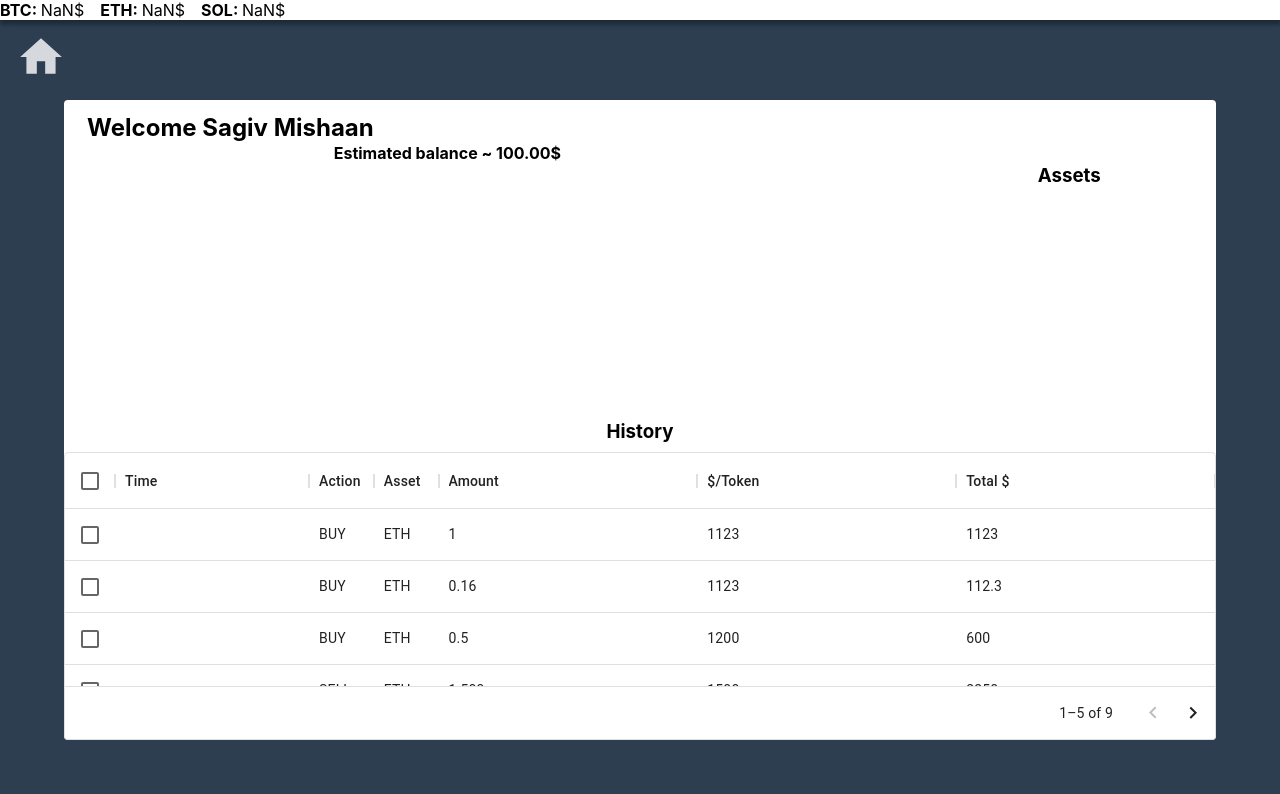
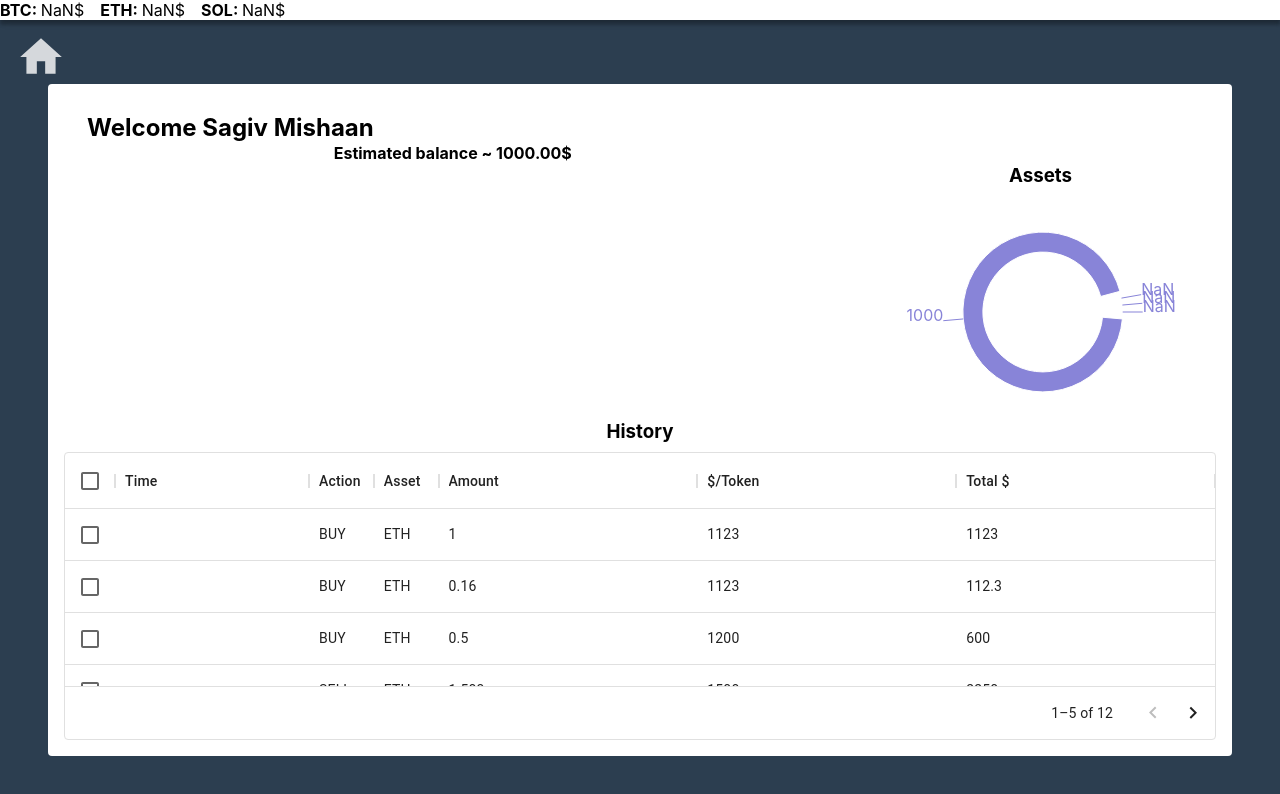
Before and after one commit to sagivmis/baliPay, a React (Create React App) app: page /wallet in a window 1280 px wide. Shown: the top 794 px of the page. Built offline with nearby package versions, Linux system fonts and the light colour scheme; no server answers.

Commit message:
Assets pie chart + calculations

```diff
--- a/package.json
+++ b/package.json
@@ -20,7 +20,7 @@
     "react-dom": "^18.2.0",
     "react-router-dom": "^6.6.1",
     "react-scripts": "5.0.1",
-    "react-smart-data-table": "^0.16.0",
+    "recharts": "^2.2.0",
     "typescript": "^4.9.4",
     "web-vitals": "^2.1.4"
   },
--- a/src/components/Wallet/Wallet.tsx
+++ b/src/components/Wallet/Wallet.tsx
@@ -1,13 +1,16 @@
-import React, { useContext, useEffect, useState } from "react"
-import { WalletType } from "../../types"
-import { dummyHistory, gridColumns } from "./cfg"
+import React, { useCallback, useContext, useEffect, useState } from "react"
+import { AvailableTickers, WalletType } from "../../types"
+import { dummyHistory, gridColumns, WalletTransaction } from "./cfg"
 import { DataGrid, GridValueGetterParams } from "@mui/x-data-grid"
 import "./wallet.css"
 import { ITickerContext, TickerContext } from "../../context/tickersContext"
+import { PieChart, Pie, ResponsiveContainer, Tooltip } from "recharts"
+import { formatAmountNumber } from "../../utils"
+import { availableTickers } from "../../utils/cfg"
 
 const Wallet = () => {
   const [wallet, setWallet] = useState<WalletType>({
-    balance: { btc: 0, eth: 5, sol: 500, usd: 100 }
+    balance: { btc: 0.1, eth: 0.88, sol: 113.3, usd: 1000 }
   })
   const [history, setHistory] = useState(dummyHistory)
   const [fiatBalances, setFiatBalances] = useState<WalletType>({
@@ -19,6 +22,43 @@ const Wallet = () => {
     TickerContext
   ) as ITickerContext
 
+  const calculateCurrencyAmountFromHistory = useCallback(
+    (ticker: AvailableTickers) => {
+      let totalAmount = 0
+      history.forEach((transaction) => {
+        if (transaction.currency === ticker) {
+          if (transaction.side === "BUY" || transaction.side === "DEPOSIT")
+            totalAmount += transaction.amount
+          else if (
+            transaction.side === "SELL" ||
+            transaction.side === "WITHDRAW"
+          )
+            totalAmount -= transaction.amount
+        }
+      })
+      return totalAmount
+      // currencyTransactions.forEach(())
+    },
+    [history]
+  )
+
+  const renderCustomTooltip = useCallback(
+    (props: any) => {
+      const bal = Object.values(fiatBalances.balance).map((balance, index) => {
+        return { balance, index }
+      })
+      let key = 0
+      bal.forEach((balance) => {
+        if (balance.balance === parseFloat(props.payload[0]?.value))
+          key = balance.index
+      })
+      const keys = Object.keys(fiatBalances.balance)
+
+      return <div className='tooltip'>{keys[key].toUpperCase()}</div>
+    },
+    [fiatBalances.balance]
+  )
+
   useEffect(() => {
     setFiatBalances(() => {
       const fiatWallet: WalletType = {
@@ -28,22 +68,27 @@ const Wallet = () => {
         Object.keys(wallet.balance)
           .map((key) => {
             if (key === "btc") {
-              fiatWallet.balance.btc =
-                parseFloat(btcPrice) * wallet.balance[key]
+              fiatWallet.balance.btc = formatAmountNumber(
+                (parseFloat(btcPrice) * wallet.balance[key]).toString()
+              )
               return fiatWallet.balance.btc
             }
             if (key === "eth") {
-              fiatWallet.balance.eth =
-                parseFloat(ethPrice) * wallet.balance[key]
+              fiatWallet.balance.eth = formatAmountNumber(
+                (parseFloat(ethPrice) * wallet.balance[key]).toString()
+              )
               return fiatWallet.balance.eth
             }
             if (key === "sol") {
-              fiatWallet.balance.sol =
-                parseFloat(solPrice) * wallet.balance[key]
+              fiatWallet.balance.sol = formatAmountNumber(
+                (parseFloat(solPrice) * wallet.balance[key]).toString()
+              )
               return fiatWallet.balance.sol
             }
             if (key === "usd") {
-              fiatWallet.balance.usd = wallet.balance[key]
+              fiatWallet.balance.usd = formatAmountNumber(
+                wallet.balance[key].toString()
+              )
               return fiatWallet.balance.usd
             }
           })
@@ -57,6 +102,27 @@ const Wallet = () => {
     })
   }, [btcPrice, ethPrice, solPrice, wallet.balance])
 
+  useEffect(() => {
+    const newWallet = availableTickers.map((ticker) => {
+      if (ticker === "BTC") {
+        return { btc: calculateCurrencyAmountFromHistory(ticker) }
+      }
+      if (ticker === "ETH") {
+        return { eth: calculateCurrencyAmountFromHistory(ticker) }
+      }
+      if (ticker === "SOL") {
+        return { sol: calculateCurrencyAmountFromHistory(ticker) }
+      }
+      if (ticker === "USD") {
+        return { usd: calculateCurrencyAmountFromHistory(ticker) }
+      }
+      return null
+    })
+    console.log(newWallet)
+    // setWallet({balance:{btc:newWallet})
+  }, [calculateCurrencyAmountFromHistory])
+
+  const [showPieLabel, setShowPieLabel] = useState(true)
   return (
     <div className='wallet-container'>
       <div className='wallet-header'>
@@ -67,7 +133,25 @@ const Wallet = () => {
       </div>
       <div className='assets-container'>
         <h3 className='assets-label'>Assets</h3>
-        <div className='assets-pie'></div>
+        <ResponsiveContainer width='30%' height={250}>
+          <PieChart>
+            <Pie
+              data={Object.values(fiatBalances.balance).map((balance) => {
+                return { balance }
+              })}
+              dataKey='balance'
+              cx='50%'
+              cy='50%'
+              paddingAngle={5}
+              innerRadius={60}
+              outerRadius={80}
+              isAnimationActive={false}
+              fill='#8884d8'
+              label={showPieLabel}
+            ></Pie>
+            <Tooltip content={renderCustomTooltip} />
+          </PieChart>
+        </ResponsiveContainer>
       </div>
       <div className='history-container'>
         <h3 className='history-label'>History</h3>
@@ -76,7 +160,6 @@ const Wallet = () => {
           columns={gridColumns}
           className='wallet-history-grid'
           pageSize={5}
-          rowsPerPageOptions={[5]}
           checkboxSelection
         />
       </div>
--- a/src/components/Wallet/cfg.ts
+++ b/src/components/Wallet/cfg.ts
@@ -1,11 +1,11 @@
-import { OrderSideType } from "../../utils/types"
 import { GridColDef } from "@mui/x-data-grid"
+import { AvailableTickers } from "../../types"
 
-type WalletTransaction = {
+export type WalletTransaction = {
   id: number
   date?: Date
-  side: OrderSideType
-  currency: "FIAT" | "ETH" | "BTC"
+  side: WalletAction
+  currency: AvailableTickers
   amount: number
   price: number // price for token
   totalPrice: number
@@ -85,6 +85,30 @@ export const dummyHistory: WalletTransaction[] = [
     amount: 0.21,
     price: 1200,
     totalPrice: 240
+  },
+  {
+    id: 9,
+    side: "DEPOSIT",
+    currency: "USD",
+    amount: 2000,
+    price: 1,
+    totalPrice: 2000
+  },
+  {
+    id: 10,
+    side: "DEPOSIT",
+    currency: "ETH",
+    amount: 0.5,
+    price: 1200,
+    totalPrice: 600
+  },
+  {
+    id: 11,
+    side: "BUY",
+    currency: "BTC",
+    amount: 0.1,
+    price: 15000,
+    totalPrice: 1500
   }
 ]
 
--- a/src/components/Wallet/wallet.css
+++ b/src/components/Wallet/wallet.css
@@ -4,6 +4,7 @@
   position: relative;
   top: 2.5%;
   background-color: white;
+  padding: 1em;
 
   border-radius: 4px;
   display: flex;
@@ -12,15 +13,17 @@
 
 .assets-container {
   display: flex;
-  width: 90%;
+  width: 100%;
   height: 10%;
-  justify-content: flex-end;
+  position: relative;
+  flex-direction: column;
+  align-items: flex-end;
 }
 
 .wallet-header {
   display: flex;
   position: relative;
-  width: 90%;
+  width: 98%;
   height: 10%;
   left: 2%;
   top: 2%;
@@ -38,6 +41,8 @@
 
 .assets-label {
   margin: 0;
+  position: relative;
+  right: 12.5%;
 }
 
 .history-container {
--- a/src/types/general.types.ts
+++ b/src/types/general.types.ts
@@ -2,7 +2,7 @@ export type TickerReturn = {
   symbol: string
   price: string
 }
-export type AvailableTickers = "ETH" | "BTC" | "SOL"
+export type AvailableTickers = "USD" | "ETH" | "BTC" | "SOL"
 export type PaymentMethod = "PAYPAL" | "MASTERCARD" | "VISA" | "BIT"
 export type EditMode = "currency" | "fiat"
 export type PaymentOptionType = {
--- a/src/utils/cfg.ts
+++ b/src/utils/cfg.ts
@@ -1,3 +1,3 @@
 import { AvailableTickers } from "../types"
 
-export const availableTickers: AvailableTickers[] = ["ETH", "BTC", "SOL"]
+export const availableTickers: AvailableTickers[] = ["ETH", "BTC", "SOL", "USD"]
```
Also changed, not shown: 1 other file (tests, documents, lock files or other folders).
